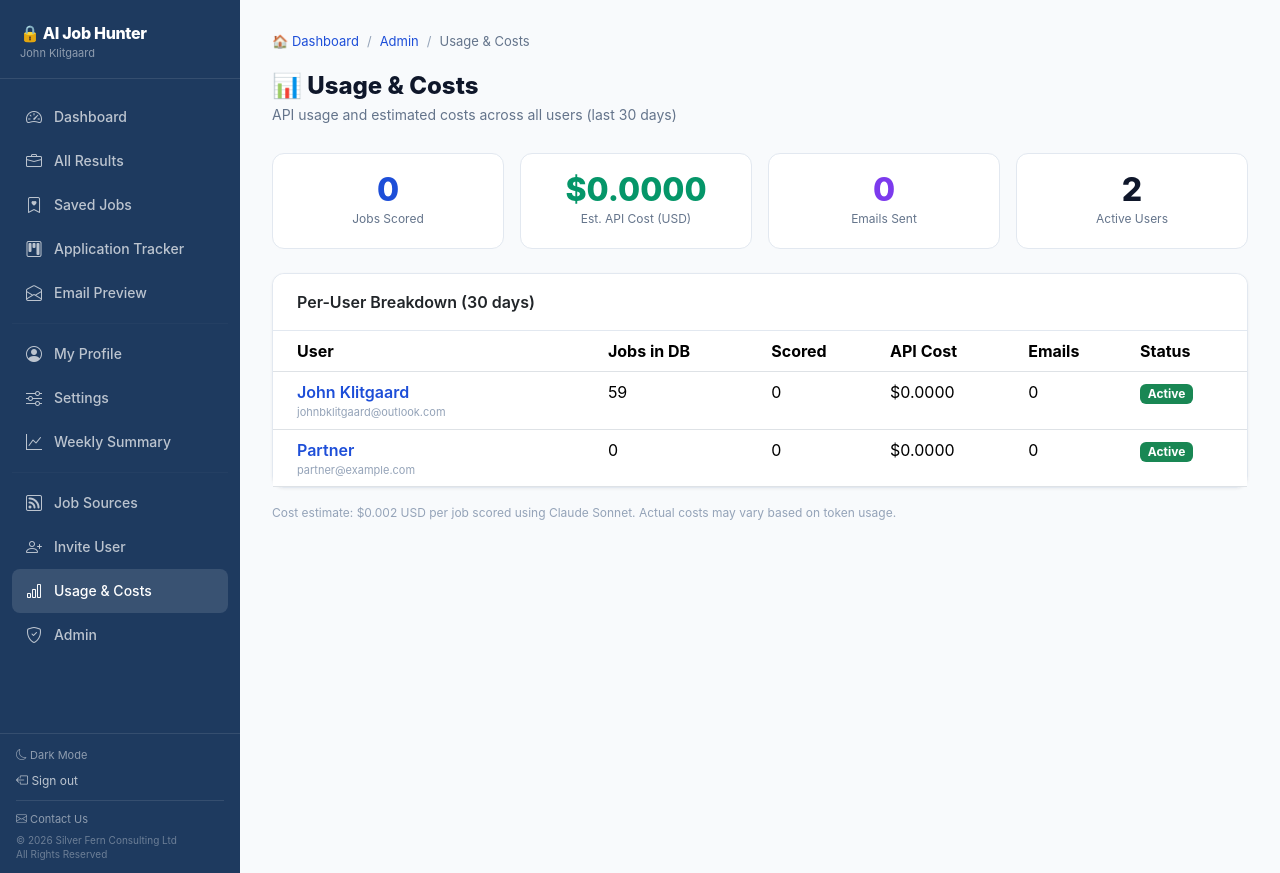
After one commit to PilotGuy13/job-hunter-web, a Flask app: page /admin/usage in a window 1280 px wide. The commit adds this page. Run offline with Flask 3, Linux system fonts and the light colour scheme; a user stored in the database is signed in; data that the repository does not hold is empty; some libraries are stand-ins or nearby versions.

Commit message:
Add MFA, dark mode, job alerts, usage dashboard, weekly summary

```diff
--- a/app.py
+++ b/app.py
@@ -14,7 +14,7 @@ from flask import (Flask, Response, flash, jsonify, redirect,
 from flask_login import (LoginManager, current_user, login_required,
                          login_user, logout_user)
 
-from models import JobResult, JobSource, User, db
+from models import JobResult, JobSource, User, UsageLog, db
 from job_engine import ALL_LOCATIONS, build_email_html, job_fingerprint, run_for_user
 
 # ── App setup ─────────────────────────────────────────────────────────────────
@@ -137,10 +137,15 @@ def login():
         password = request.form.get("password", "")
         user     = User.query.filter_by(username=username).first()
         if user and user.check_password(password):
+            # Check MFA if enabled
+            if getattr(user, "mfa_enabled", False):
+                from flask import session
+                session["mfa_user_id"] = user.id
+                return redirect(url_for("mfa_verify"))
+
             user.last_login = datetime.utcnow()
             db.session.commit()
             login_user(user, remember=True)
-            # Force password change for newly invited users
             if getattr(user, "must_change_password", False):
                 flash("Welcome! Please set a new password before continuing.", "success")
                 return redirect(url_for("settings"))
@@ -154,6 +159,35 @@ def login():
 def logout():
     logout_user()
     return redirect(url_for("login"))
+
+
+@app.route("/mfa/verify", methods=["GET", "POST"])
+def mfa_verify():
+    """MFA verification page shown after password check."""
+    from flask import session
+    user_id = session.get("mfa_user_id")
+    if not user_id:
+        return redirect(url_for("login"))
+
+    user = User.query.get(user_id)
+    if not user:
+        return redirect(url_for("login"))
+
+    if request.method == "POST":
+        token = request.form.get("token", "").strip()
+        if _verify_totp(user.mfa_secret, token):
+            session.pop("mfa_user_id", None)
+            user.last_login = datetime.utcnow()
+            db.session.commit()
+            login_user(user, remember=True)
+            if getattr(user, "must_change_password", False):
+                flash("Welcome! Please set a new password.", "success")
+                return redirect(url_for("settings"))
+            return redirect(url_for("dashboard"))
+        else:
+            flash("Invalid verification code. Please try again.", "error")
+
+    return render_template("mfa_verify.html")
 
 
 # ── Forgot / Reset Password ───────────────────────────────────────────────────
@@ -333,6 +367,11 @@ def settings():
             if new_pw:
                 current_user.set_password(new_pw)
                 current_user.must_change_password = False
+
+            # Feature toggles
+            current_user.enable_job_alerts = "enable_job_alerts" in request.form
+            current_user.enable_weekly_summary = "enable_weekly_summary" in request.form
+            current_user.dark_mode = "dark_mode" in request.form
 
             db.session.commit()
             flash("Settings saved.", "success")
@@ -739,6 +778,158 @@ def job_detail(job_id):
     })
 
 
+# ── MFA ───────────────────────────────────────────────────────────────────────
+
+@app.route("/mfa/setup", methods=["GET", "POST"])
+@login_required
+def mfa_setup():
+    """Set up TOTP MFA for the current user."""
+    import base64, hmac, struct, time as _time
+
+    if request.method == "POST":
+        token = request.form.get("token", "").strip()
+        if not token or not current_user.mfa_secret:
+            flash("Please scan the QR code first.", "error")
+            return redirect(url_for("mfa_setup"))
+
+        # Verify TOTP
+        if _verify_totp(current_user.mfa_secret, token):
+            current_user.mfa_enabled = True
+            db.session.commit()
+            flash("MFA enabled successfully!", "success")
+            return redirect(url_for("settings"))
+        else:
+            flash("Invalid code. Please try again.", "error")
+            return redirect(url_for("mfa_setup"))
+
+    # Generate new secret
+    import secrets as _sec
+    secret = base64.b32encode(_sec.token_bytes(20)).decode("utf-8").rstrip("=")
+    current_user.mfa_secret = secret
+    db.session.commit()
+
+    # Build provisioning URI for authenticator apps
+    issuer = "AI Job Hunter"
+    account = current_user.email or current_user.username
+    uri = f"otpauth://totp/{issuer}:{account}?secret={secret}&issuer={issuer}&digits=6&period=30"
+    qr_url = f"https://chart.googleapis.com/chart?chs=200x200&cht=qr&chl={uri}"
+
+    return render_template("mfa_setup.html", secret=secret, qr_url=qr_url)
+
+
+@app.route("/mfa/disable", methods=["POST"])
+@login_required
+def mfa_disable():
+    current_user.mfa_enabled = False
+    current_user.mfa_secret = ""
+    db.session.commit()
+    flash("MFA disabled.", "success")
+    return redirect(url_for("settings"))
+
+
+def _verify_totp(secret, token, window=1):
+    """Verify a TOTP token against a base32 secret."""
+    import base64, hmac, struct, hashlib, time as _time
+    try:
+        # Pad secret
+        padded = secret + "=" * (8 - len(secret) % 8) if len(secret) % 8 else secret
+        key = base64.b32decode(padded.upper())
+        current_time = int(_time.time()) // 30
+
+        for offset in range(-window, window + 1):
+            counter = struct.pack(">Q", current_time + offset)
+            h = hmac.new(key, counter, hashlib.sha1).digest()
+            o = h[-1] & 0x0F
+            code = str((struct.unpack(">I", h[o:o+4])[0] & 0x7FFFFFFF) % 1000000).zfill(6)
+            if code == token.strip():
+                return True
+        return False
+    except Exception:
+        return False
+
+
+# ── Usage Dashboard ──────────────────────────────────────────────────────────
+
+@app.route("/admin/usage")
+@login_required
+def usage_dashboard():
+    if not current_user.is_admin:
+        flash("Admin access required.", "error")
+        return redirect(url_for("dashboard"))
+
+    from datetime import timedelta
+    today = datetime.utcnow().date()
+    week_ago = today - timedelta(days=7)
+    month_ago = today - timedelta(days=30)
+
+    users = User.query.all()
+    user_stats = []
+    total_cost = 0.0
+    total_scored = 0
+    total_emails = 0
+
+    for user in users:
+        logs = UsageLog.query.filter_by(user_id=user.id).filter(UsageLog.date >= month_ago).all()
+        scored = sum(l.jobs_scored for l in logs)
+        cost = sum(l.est_cost_usd for l in logs)
+        emails = sum(l.emails_sent for l in logs)
+        searches = sum(l.jobs_searched for l in logs)
+        total_cost += cost
+        total_scored += scored
+        total_emails += emails
+        user_stats.append({
+            "user": user,
+            "month_scored": scored,
+            "month_cost": round(cost, 4),
+            "month_emails": emails,
+            "month_searches": searches,
+            "job_count": len(user.jobs),
+        })
+
+    return render_template("usage_dashboard.html", user_stats=user_stats,
+                           total_cost=round(total_cost, 4), total_scored=total_scored,
+                           total_emails=total_emails)
+
+
+# ── Dark Mode Toggle ─────────────────────────────────────────────────────────
+
+@app.route("/toggle-dark-mode", methods=["POST"])
+@login_required
+def toggle_dark_mode():
+    current_user.dark_mode = not current_user.dark_mode
+    db.session.commit()
+    return jsonify({"dark_mode": current_user.dark_mode})
+
+
+# ── Weekly Summary ────────────────────────────────────────────────────────────
+
+@app.route("/weekly-summary")
+@login_required
+def weekly_summary():
+    from datetime import timedelta
+    today = datetime.utcnow().date()
+
+    weeks = []
+    for i in range(4):
+        week_start = today - timedelta(days=today.weekday() + 7 * i)
+        week_end = week_start + timedelta(days=6)
+        jobs = (JobResult.query
+                .filter_by(user_id=current_user.id)
+                .filter(db.func.date(JobResult.found_at) >= week_start)
+                .filter(db.func.date(JobResult.found_at) <= week_end)
+                .all())
+        weeks.append({
+            "label": f"{week_start.strftime('%d %b')} - {week_end.strftime('%d %b')}",
+            "total": len(jobs),
+            "high": sum(1 for j in jobs if j.apply_priority == "High"),
+            "excellent": sum(1 for j in jobs if "Excellent" in (j.compatibility_label or "")),
+            "saved": sum(1 for j in jobs if j.saved),
+            "applied": sum(1 for j in jobs if j.app_status == "applied"),
+        })
+
+    return render_template("weekly_summary.html", weeks=weeks)
+
+
 # ── Contact Us ───────────────────────────────────────────────────────────────
 
 @app.route("/contact", methods=["GET", "POST"])
@@ -926,6 +1117,11 @@ if __name__ == "__main__":
                 ("work_arrangement",     "TEXT DEFAULT '[]'"),
                 ("must_change_password", "INTEGER DEFAULT 0"),
                 ("notification_pref",   "TEXT DEFAULT 'both'"),
+                ("mfa_secret",          "TEXT DEFAULT ''"),
+                ("mfa_enabled",         "INTEGER DEFAULT 0"),
+                ("enable_job_alerts",   "INTEGER DEFAULT 1"),
+                ("enable_weekly_summary","INTEGER DEFAULT 1"),
+                ("dark_mode",           "INTEGER DEFAULT 0"),
             ]:
                 try: _c.execute(f"ALTER TABLE users ADD COLUMN {col} {typedef}")
                 except: pass
--- a/templates/base.html
+++ b/templates/base.html
@@ -1,5 +1,5 @@
 <!DOCTYPE html>
-<html lang="en">
+<html lang="en" {% if current_user.is_authenticated and current_user.dark_mode %}data-theme="dark"{% endif %}>
 <head>
   <meta charset="UTF-8">
   <meta name="viewport" content="width=device-width, initial-scale=1">
@@ -7,6 +7,31 @@
   <link href="https://cdnjs.cloudflare.com/ajax/libs/bootstrap/5.3.2/css/bootstrap.min.css" rel="stylesheet">
   <link href="https://cdnjs.cloudflare.com/ajax/libs/bootstrap-icons/1.11.3/font/bootstrap-icons.min.css" rel="stylesheet">
   <style>
+    :root {
+      --bg: #f8fafc; --card-bg: #fff; --text: #0f172a; --text-muted: #64748b;
+      --border-color: #e2e8f0; --sidebar-bg: #1e3a5f;
+    }
+    [data-theme="dark"] {
+      --bg: #0f172a; --card-bg: #1e293b; --text: #e2e8f0; --text-muted: #94a3b8;
+      --border-color: #334155; --sidebar-bg: #0c1929; --navy: #0c1929; --light: #0f172a;
+    }
+    [data-theme="dark"] body { background: var(--bg); color: var(--text); }
+    [data-theme="dark"] .card, [data-theme="dark"] .filter-bar, [data-theme="dark"] .stat-card,
+    [data-theme="dark"] .job-mini, [data-theme="dark"] .job-card, [data-theme="dark"] .app-card,
+    [data-theme="dark"] .source-card, [data-theme="dark"] .preview-toolbar,
+    [data-theme="dark"] .profile-header, [data-theme="dark"] .tracker-stat {
+      background: var(--card-bg) !important; border-color: var(--border-color) !important; color: var(--text);
+    }
+    [data-theme="dark"] .card-header { background: var(--card-bg) !important; border-color: var(--border-color) !important; color: var(--text); }
+    [data-theme="dark"] .main-content { background: var(--bg); }
+    [data-theme="dark"] .page-header h2 { color: var(--text); }
+    [data-theme="dark"] .page-header p, [data-theme="dark"] .text-muted { color: var(--text-muted) !important; }
+    [data-theme="dark"] .form-control, [data-theme="dark"] .form-select {
+      background: #1e293b; border-color: #334155; color: #e2e8f0;
+    }
+    [data-theme="dark"] .sidebar { background: var(--sidebar-bg); }
+    [data-theme="dark"] .table { color: var(--text); }
+    [data-theme="dark"] a { color: #60a5fa; }
     :root {
       --navy:   #1e3a5f;
       --blue:   #1d4ed8;
@@ -179,6 +204,9 @@
     <a class="nav-link {% if request.endpoint == 'settings' %}active{% endif %}" href="{{ url_for('settings') }}" onclick="closeSidebar()">
       <i class="bi bi-sliders"></i> Settings
     </a>
+    <a class="nav-link {% if request.endpoint == 'weekly_summary' %}active{% endif %}" href="{{ url_for('weekly_summary') }}" onclick="closeSidebar()">
+      <i class="bi bi-graph-up"></i> Weekly Summary
+    </a>
     {% if current_user.is_admin %}
     <hr style="border-color:rgba(255,255,255,0.1);margin:8px 0;">
     <a class="nav-link {% if request.endpoint == 'admin_sources' %}active{% endif %}" href="{{ url_for('admin_sources') }}" onclick="closeSidebar()">
@@ -187,12 +215,21 @@
     <a class="nav-link {% if request.endpoint == 'invite_user' %}active{% endif %}" href="{{ url_for('invite_user') }}" onclick="closeSidebar()">
       <i class="bi bi-person-plus"></i> Invite User
     </a>
+    <a class="nav-link {% if request.endpoint == 'usage_dashboard' %}active{% endif %}" href="{{ url_for('usage_dashboard') }}" onclick="closeSidebar()">
+      <i class="bi bi-bar-chart"></i> Usage & Costs
+    </a>
     <a class="nav-link {% if request.endpoint == 'admin' %}active{% endif %}" href="{{ url_for('admin') }}" onclick="closeSidebar()">
       <i class="bi bi-shield-check"></i> Admin
     </a>
     {% endif %}
   </nav>
   <div class="sidebar-footer">
+    <div style="margin-bottom:8px;">
+      <a href="#" onclick="toggleDarkMode();return false;" style="font-size:11px;color:rgba(255,255,255,0.5);text-decoration:none;">
+        <i class="bi bi-{% if current_user.dark_mode %}sun{% else %}moon{% endif %}"></i>
+        {% if current_user.dark_mode %}Light Mode{% else %}Dark Mode{% endif %}
+      </a>
+    </div>
     <a href="{{ url_for('logout') }}"><i class="bi bi-box-arrow-left"></i> Sign out</a>
     <div style="margin-top:10px;padding-top:10px;border-top:1px solid rgba(255,255,255,0.1);">
       <a href="{{ url_for('contact') }}" style="font-size:11px;color:rgba(255,255,255,0.5);text-decoration:none;display:block;margin-bottom:6px;">
@@ -233,6 +270,11 @@
       {% elif request.endpoint == 'invite_user' %}
         <li class="breadcrumb-item"><a href="{{ url_for('admin') }}">Admin</a></li>
         <li class="breadcrumb-item active">Invite User</li>
+      {% elif request.endpoint == 'weekly_summary' %}
+        <li class="breadcrumb-item active">Weekly Summary</li>
+      {% elif request.endpoint == 'usage_dashboard' %}
+        <li class="breadcrumb-item"><a href="{{ url_for('admin') }}">Admin</a></li>
+        <li class="breadcrumb-item active">Usage & Costs</li>
       {% elif request.endpoint == 'tracker' %}
         <li class="breadcrumb-item active">Application Tracker</li>
       {% elif request.endpoint == 'contact' %}
@@ -287,6 +329,14 @@ function closeSidebar() {
 
 {% block scripts %}{% endblock %}
 
+<!-- Dark mode toggle -->
+<script>
+function toggleDarkMode() {
+  fetch('/toggle-dark-mode', {method:'POST'})
+    .then(r => r.json())
+    .then(d => location.reload());
+}
+</script>
 <!-- Global: convert all UTC dates to local time -->
 <script>
 document.querySelectorAll(".utc-date").forEach(function(el) {
--- a/templates/profile.html
+++ b/templates/profile.html
@@ -235,4 +235,3 @@ function addCustomLocation() {
 }
 </script>
 {% endblock %}
-{% endblock %}
--- /dev/null
+++ b/templates/usage_dashboard.html
@@ -0,0 +1,91 @@
+{% extends "base.html" %}
+{% block title %}Usage & Costs{% endblock %}
+
+{% block head %}
+<style>
+  .usage-stat { background:#fff; border:1px solid #e2e8f0; border-radius:12px; padding:20px; text-align:center; }
+  .usage-stat .num { font-size:32px; font-weight:800; line-height:1; }
+  .usage-stat .lbl { font-size:12px; color:#64748b; margin-top:4px; }
+</style>
+{% endblock %}
+
+{% block content %}
+<div class="page-header">
+  <h2>📊 Usage & Costs</h2>
+  <p>API usage and estimated costs across all users (last 30 days)</p>
+</div>
+
+<!-- Summary stats -->
+<div class="row g-3 mb-4">
+  <div class="col-6 col-lg-3">
+    <div class="usage-stat">
+      <div class="num" style="color:#1d4ed8;">{{ total_scored }}</div>
+      <div class="lbl">Jobs Scored</div>
+    </div>
+  </div>
+  <div class="col-6 col-lg-3">
+    <div class="usage-stat">
+      <div class="num" style="color:#059669;">${{ '%.4f' | format(total_cost) }}</div>
+      <div class="lbl">Est. API Cost (USD)</div>
+    </div>
+  </div>
+  <div class="col-6 col-lg-3">
+    <div class="usage-stat">
+      <div class="num" style="color:#7c3aed;">{{ total_emails }}</div>
+      <div class="lbl">Emails Sent</div>
+    </div>
+  </div>
+  <div class="col-6 col-lg-3">
+    <div class="usage-stat">
+      <div class="num" style="color:#0f172a;">{{ user_stats | length }}</div>
+      <div class="lbl">Active Users</div>
+    </div>
+  </div>
+</div>
+
+<!-- Per-user breakdown -->
+<div class="card">
+  <div class="card-header py-3 px-4">Per-User Breakdown (30 days)</div>
+  <div class="card-body p-0">
+    <div class="table-responsive">
+      <table class="table table-hover mb-0">
+        <thead style="background:#f8fafc;">
+          <tr>
+            <th class="px-4">User</th>
+            <th>Jobs in DB</th>
+            <th>Scored</th>
+            <th>API Cost</th>
+            <th>Emails</th>
+            <th>Status</th>
+          </tr>
+        </thead>
+        <tbody>
+          {% for s in user_stats %}
+          <tr>
+            <td class="px-4">
+              <a href="{{ url_for('admin_user_profile', user_id=s.user.id) }}" style="text-decoration:none;color:#1d4ed8;font-weight:600;">
+                {{ s.user.full_name or s.user.username }}
+              </a>
+              <div style="font-size:11px;color:#94a3b8;">{{ s.user.email }}</div>
+            </td>
+            <td>{{ s.job_count }}</td>
+            <td>{{ s.month_scored }}</td>
+            <td>${{ '%.4f' | format(s.month_cost) }}</td>
+            <td>{{ s.month_emails }}</td>
+            <td>
+              <span class="badge {% if s.user.is_active %}bg-success{% else %}bg-secondary{% endif %}">
+                {{ 'Active' if s.user.is_active else 'Paused' }}
+              </span>
+            </td>
+          </tr>
+          {% endfor %}
+        </tbody>
+      </table>
+    </div>
+  </div>
+</div>
+
+<div class="mt-3" style="font-size:12px;color:#94a3b8;">
+  <p>Cost estimate: $0.002 USD per job scored using Claude Sonnet. Actual costs may vary based on token usage.</p>
+</div>
+{% endblock %}
```
Also changed, not shown: job_engine.py (+76 -0 lines), models.py (+25 -0 lines), templates/mfa_setup.html (added, +41 -0 lines), templates/mfa_verify.html (added, +51 -0 lines), templates/settings.html (+52 -0 lines), templates/weekly_summary.html (added, +84 -0 lines).
